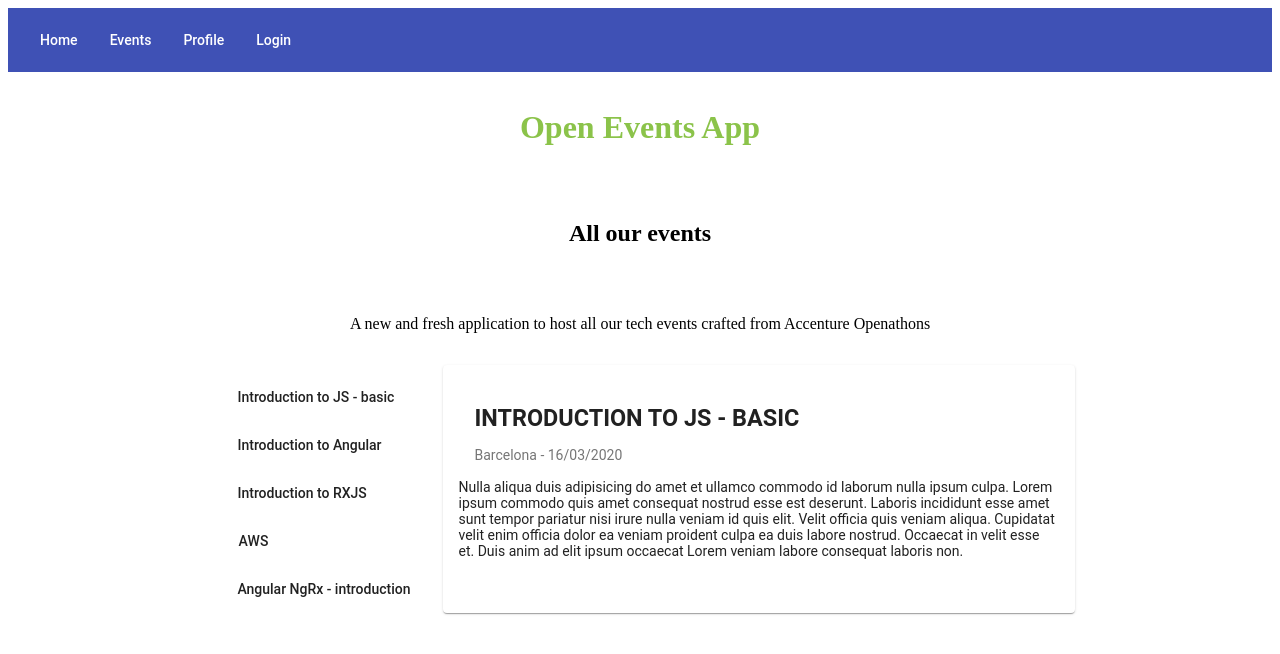
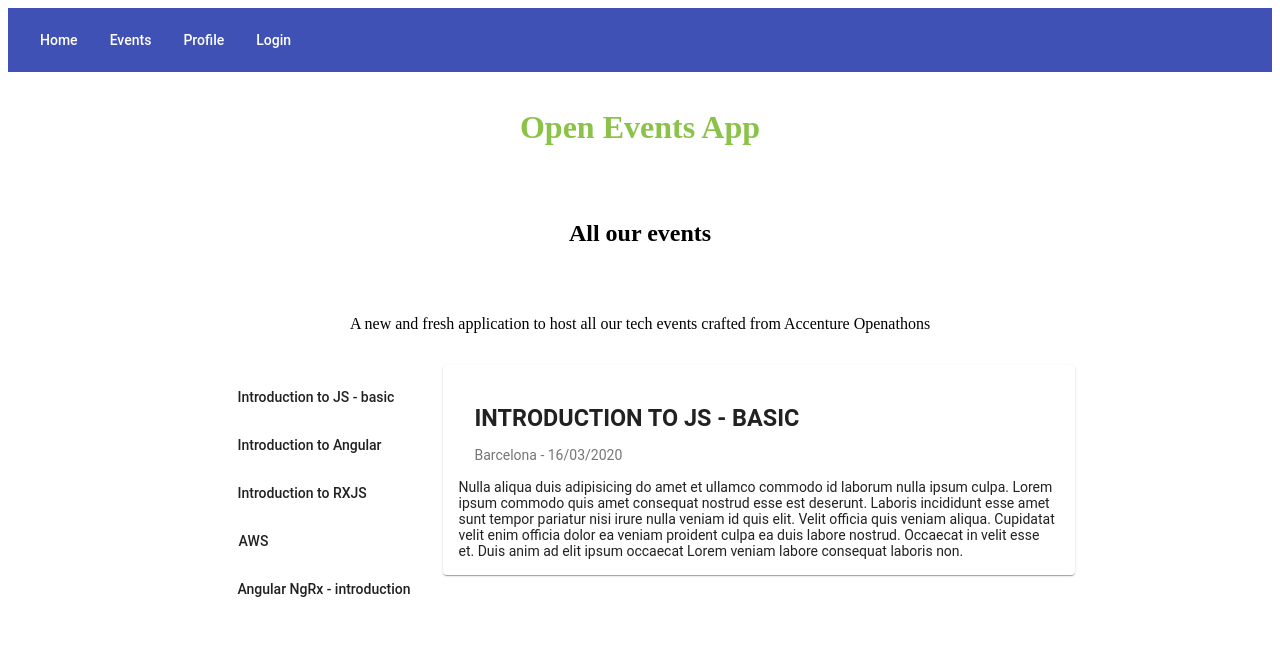
Before and after one commit to Morente5/openathon-2019-angular, an Angular app: page / in a window 1280 px wide. Shown: the top 654 px of the page. Built offline with nearby package versions, Linux system fonts and the light colour scheme.

Commit message:
Event Details

```diff
--- a/src/app/event-details/event-details.component.html
+++ b/src/app/event-details/event-details.component.html
@@ -1,3 +1,15 @@
-<p>
-  event-details works!
-</p>
+<mat-card *ngIf="event" id="eventDetails">
+  <mat-card-header>
+    <mat-card-title>
+      <h3>{{event.title | uppercase}}</h3>
+    </mat-card-title>
+    <mat-card-subtitle>
+      <p>{{event.location}} - {{event.date | date: 'dd/MM/yyyy'}} </p>
+    </mat-card-subtitle>
+  </mat-card-header>
+
+  <mat-card-content>
+    <p>{{event.description}}
+    </p>
+  </mat-card-content>
+</mat-card>
--- a/src/app/event-details/event-details.component.scss
+++ b/src/app/event-details/event-details.component.scss
@@ -0,0 +1,3 @@
+#eventDetails{
+  max-width: 600px;
+}
--- a/src/app/event-details/event-details.component.ts
+++ b/src/app/event-details/event-details.component.ts
@@ -1,4 +1,6 @@
-import { Component, OnInit } from '@angular/core';
+import { Component, OnInit, Input } from '@angular/core';
+import { Event } from '../models/event';
+
 
 @Component({
   selector: 'oevents-event-details',
@@ -7,6 +9,8 @@ import { Component, OnInit } from '@angular/core';
 })
 export class EventDetailsComponent implements OnInit {
 
+  @Input() event: Event;
+
   constructor() { }
 
   ngOnInit() {
--- a/src/app/event-list/event-list.component.html
+++ b/src/app/event-list/event-list.component.html
@@ -2,25 +2,10 @@
 
   <mat-list>
     <mat-list-item *ngFor="let event of events">
-      <button mat-button>{{event.title}}</button>
+      <button mat-button (click)="onSelectEvent(event)">{{event.title}}</button>
     </mat-list-item>
   </mat-list>
 
-  <mat-card *ngIf="selectedEvent" id="eventDetails">
-    <mat-card-header>
-      <mat-card-title>
-        <h3>{{selectedEvent.title | uppercase}}</h3>
-      </mat-card-title>
-      <mat-card-subtitle>
-        <p>{{selectedEvent.location}} - {{selectedEvent.date | date: 'dd/MM/yyyy'}} </p>
-      </mat-card-subtitle>
-    </mat-card-header>
-
-    <mat-card-content>
-      <p>{{selectedEvent.description}}
-      </p>
-    </mat-card-content>
-
-  </mat-card>
+  <oevents-event-details [event]="selectedEvent"></oevents-event-details>
 
 </div>
--- a/src/app/event-list/event-list.component.scss
+++ b/src/app/event-list/event-list.component.scss
@@ -2,7 +2,3 @@
   display: flex;
   justify-content: center;
 }
-
-#eventDetails{
-  max-width: 600px;
-}
--- a/src/app/event-list/event-list.component.ts
+++ b/src/app/event-list/event-list.component.ts
@@ -60,4 +60,8 @@ export class EventListComponent implements OnInit {
   ngOnInit() {
   }
 
+  onSelectEvent(event: Event) {
+    this.selectedEvent = event;
+  }
+
 }
```
